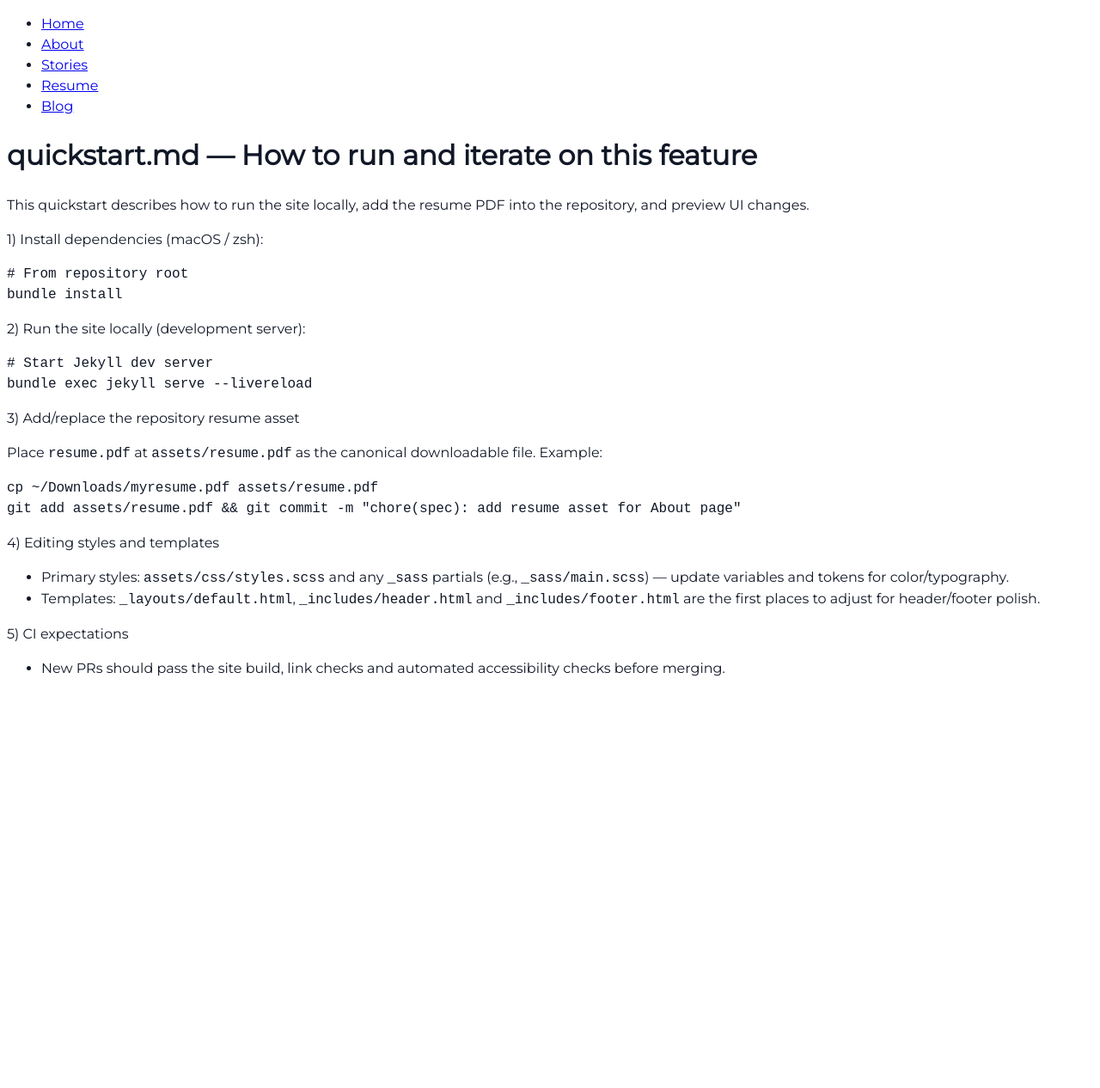
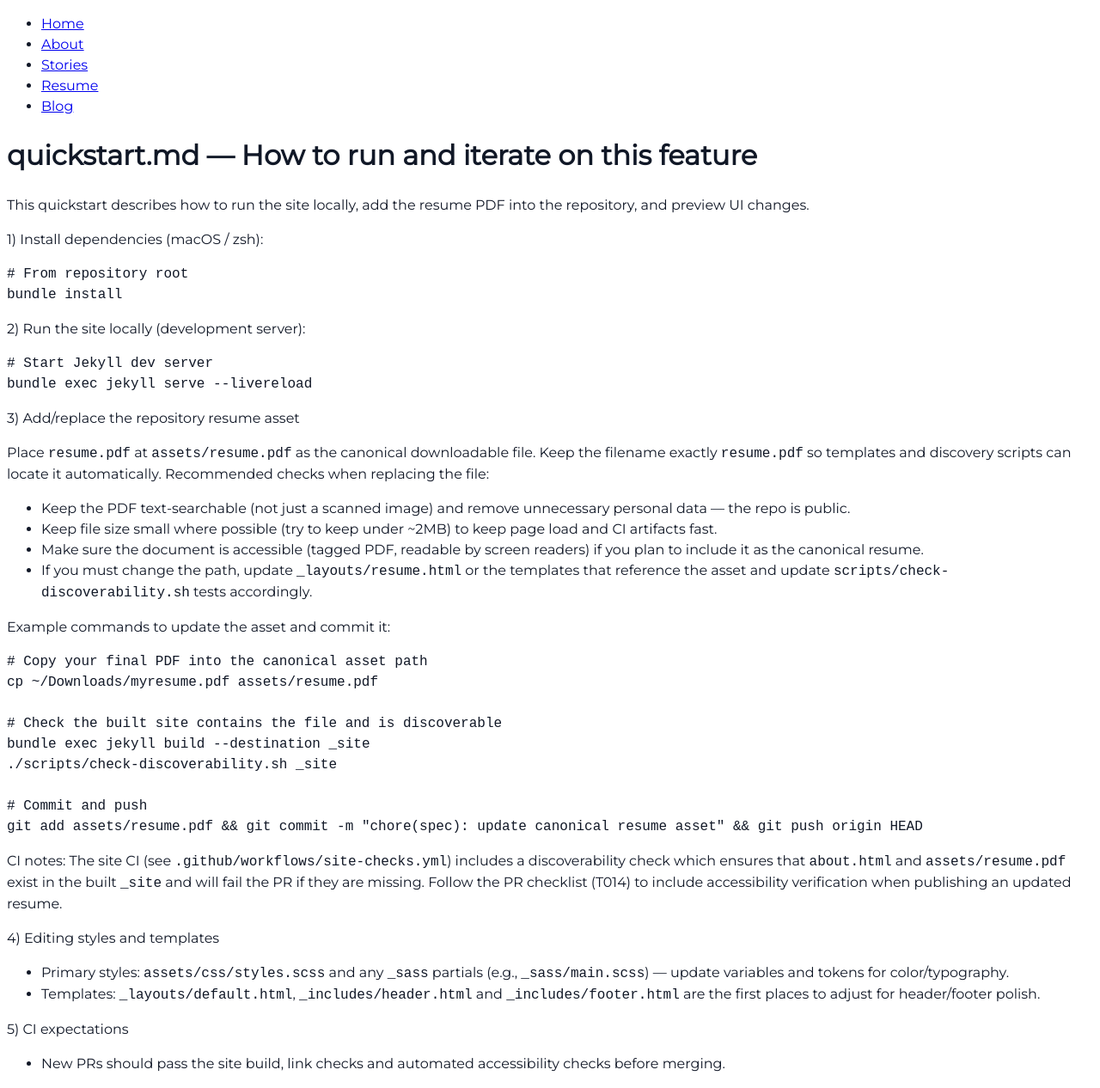
Before and after one commit to zukomgwili/zukomgwili.github.io, a Jekyll site: the page built from specs/001-modernize-website/quickstart.md, in a window 1280 px wide. Shown: the whole page at 86% size. Built offline with Jekyll 4.4.1, drawn with Linux system fonts in a browser that asks for light colours; our own code applies the rules of GitHub Pages for plain Markdown files; before the commit the page ends 900 px from its top, so only the background shows below that.

Commit message:
docs(001-modernize-website): guide for replacing assets/resume.pdf + tests (T005)

````diff
--- a/specs/001-modernize-website/quickstart.md
+++ b/specs/001-modernize-website/quickstart.md
@@ -18,12 +18,28 @@ bundle exec jekyll serve --livereload
 
 3) Add/replace the repository resume asset
 
-Place `resume.pdf` at `assets/resume.pdf` as the canonical downloadable file. Example:
+Place `resume.pdf` at `assets/resume.pdf` as the canonical downloadable file. Keep the filename exactly `resume.pdf` so templates and discovery scripts can locate it automatically. Recommended checks when replacing the file:
+
+- Keep the PDF text-searchable (not just a scanned image) and remove unnecessary personal data — the repo is public.
+- Keep file size small where possible (try to keep under ~2MB) to keep page load and CI artifacts fast.
+- Make sure the document is accessible (tagged PDF, readable by screen readers) if you plan to include it as the canonical resume.
+- If you must change the path, update `_layouts/resume.html` or the templates that reference the asset and update `scripts/check-discoverability.sh` tests accordingly.
+
+Example commands to update the asset and commit it:
 
 ```bash
+# Copy your final PDF into the canonical asset path
 cp ~/Downloads/myresume.pdf assets/resume.pdf
-git add assets/resume.pdf && git commit -m "chore(spec): add resume asset for About page"
+
+# Check the built site contains the file and is discoverable
+bundle exec jekyll build --destination _site
+./scripts/check-discoverability.sh _site
+
+# Commit and push
+git add assets/resume.pdf && git commit -m "chore(spec): update canonical resume asset" && git push origin HEAD
 ```
+
+CI notes: The site CI (see `.github/workflows/site-checks.yml`) includes a discoverability check which ensures that `about.html` and `assets/resume.pdf` exist in the built `_site` and will fail the PR if they are missing. Follow the PR checklist (T014) to include accessibility verification when publishing an updated resume.
 
 4) Editing styles and templates
 
````
Also changed, not shown: assets/README.md (+12 -2 lines), specs/001-modernize-website/tasks.md (+1 -1 lines).
